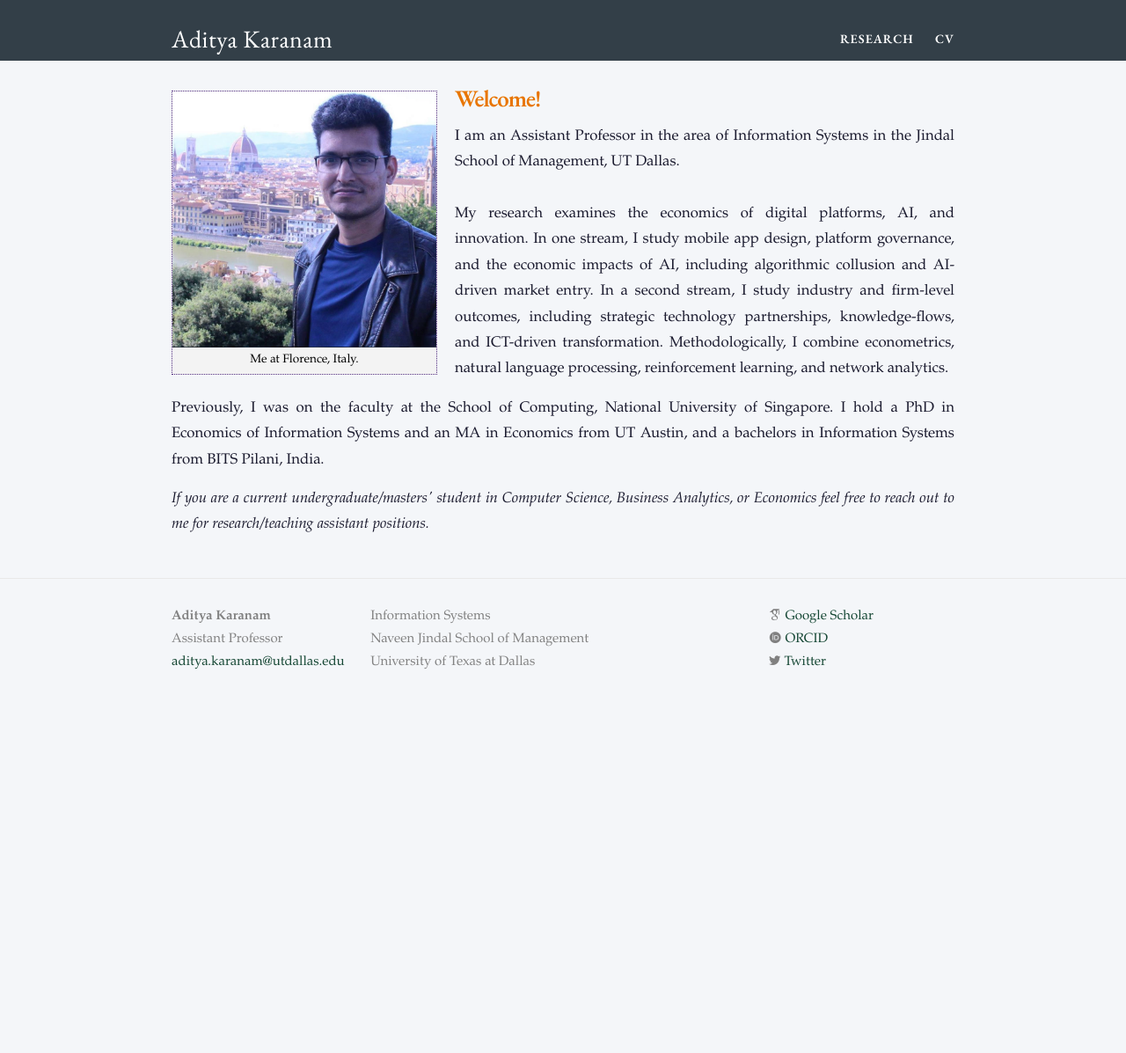
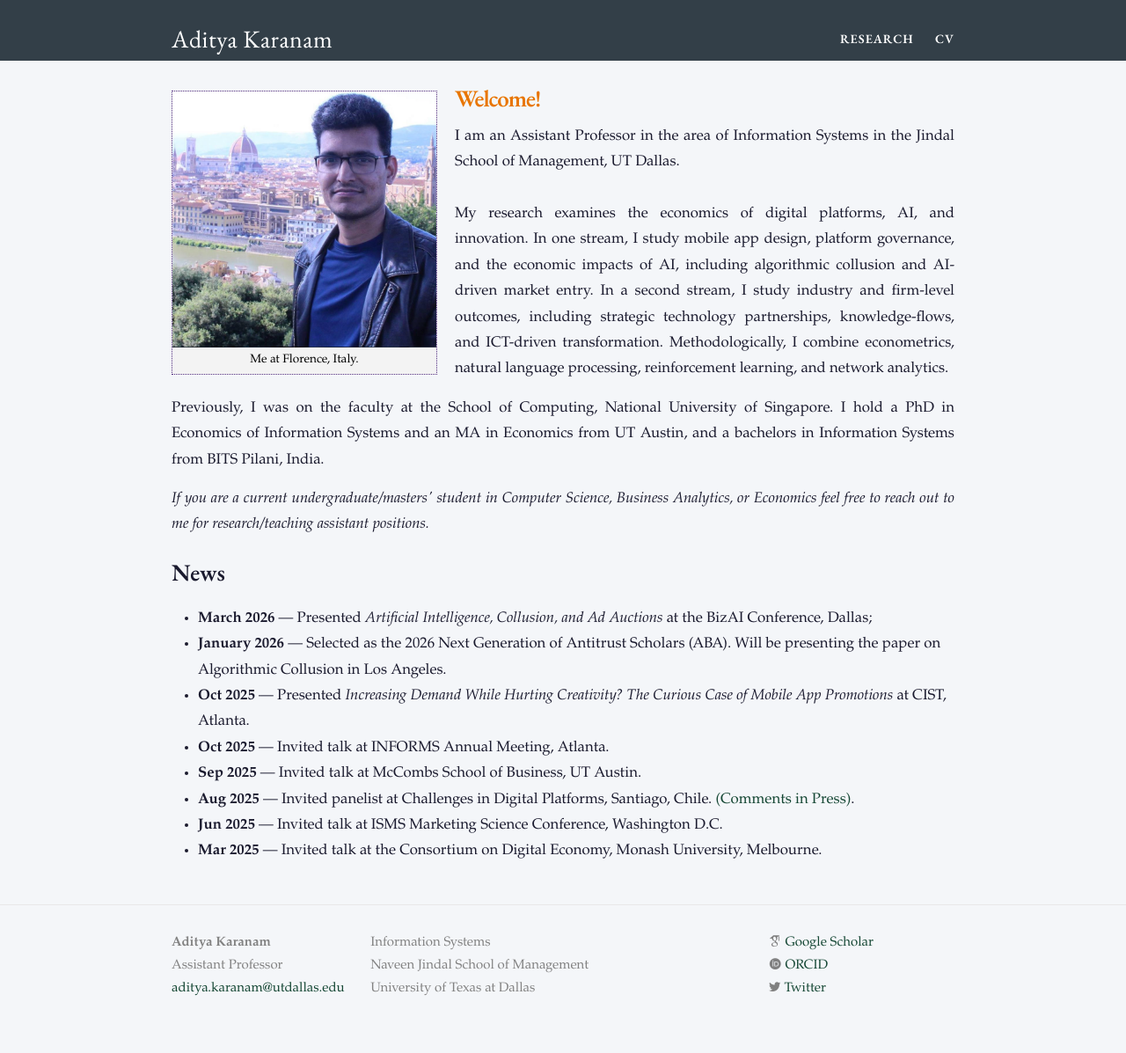
Before and after one commit to askaranam/askaranam.github.io, a Jekyll site: the page built from index.html, in a window 1280 px wide. Shown: the whole page at 88% size. Built offline with Jekyll 4.4.1, drawn with Linux system fonts in a browser that asks for light colours; nearby versions of some CDN libraries; some web fonts are replaced; before the commit the page ends 900 px from its top, so only the background shows below that.

Commit message:
Update index.html

```diff
--- a/index.html
+++ b/index.html
@@ -41,4 +41,18 @@ Am greatly interested in building market intelligent programs that can provide a
 
 <p style="text-align: justify;"> <em>If you are a current undergraduate/masters' student in Computer Science, Business Analytics, or Economics feel free to reach out to me for research/teaching assistant positions. </em> </p>
 
+<h2>News</h2>
+<ul>
+  <li><strong>March 2026</strong> — Presented <em>Artificial Intelligence, Collusion, and Ad Auctions</em> at the BizAI Conference, Dallas;
+  <li><strong>January 2026</strong> — Selected as the 2026 Next Generation of Antitrust Scholars (ABA). Will be presenting the paper on Algorithmic Collusion in Los Angeles.</li>
+  <li><strong>Oct 2025</strong> — Presented <em>Increasing Demand While Hurting Creativity? The Curious Case of Mobile App Promotions</em> at CIST, Atlanta.</li>
+  <li><strong>Oct 2025</strong> — Invited talk at INFORMS Annual Meeting, Atlanta.</li>
+  <li><strong>Sep 2025</strong> — Invited talk at McCombs School of Business, UT Austin.</li>
+  <li><strong>Aug 2025</strong> — Invited panelist at Challenges in Digital Platforms, Santiago, Chile. <a href="https://idealex.press/colusion-algoritmica-el-odre-viejo-resiste-el-nuevo-vino/">(Comments in Press)</a>.</li>
+  <li><strong>Jun 2025</strong> — Invited talk at ISMS Marketing Science Conference, Washington D.C.</li>
+  <li><strong>Mar 2025</strong> — Invited talk at the Consortium on Digital Economy, Monash University, Melbourne.</li>
+</ul>
+
 </div>
+
+</div>
```
